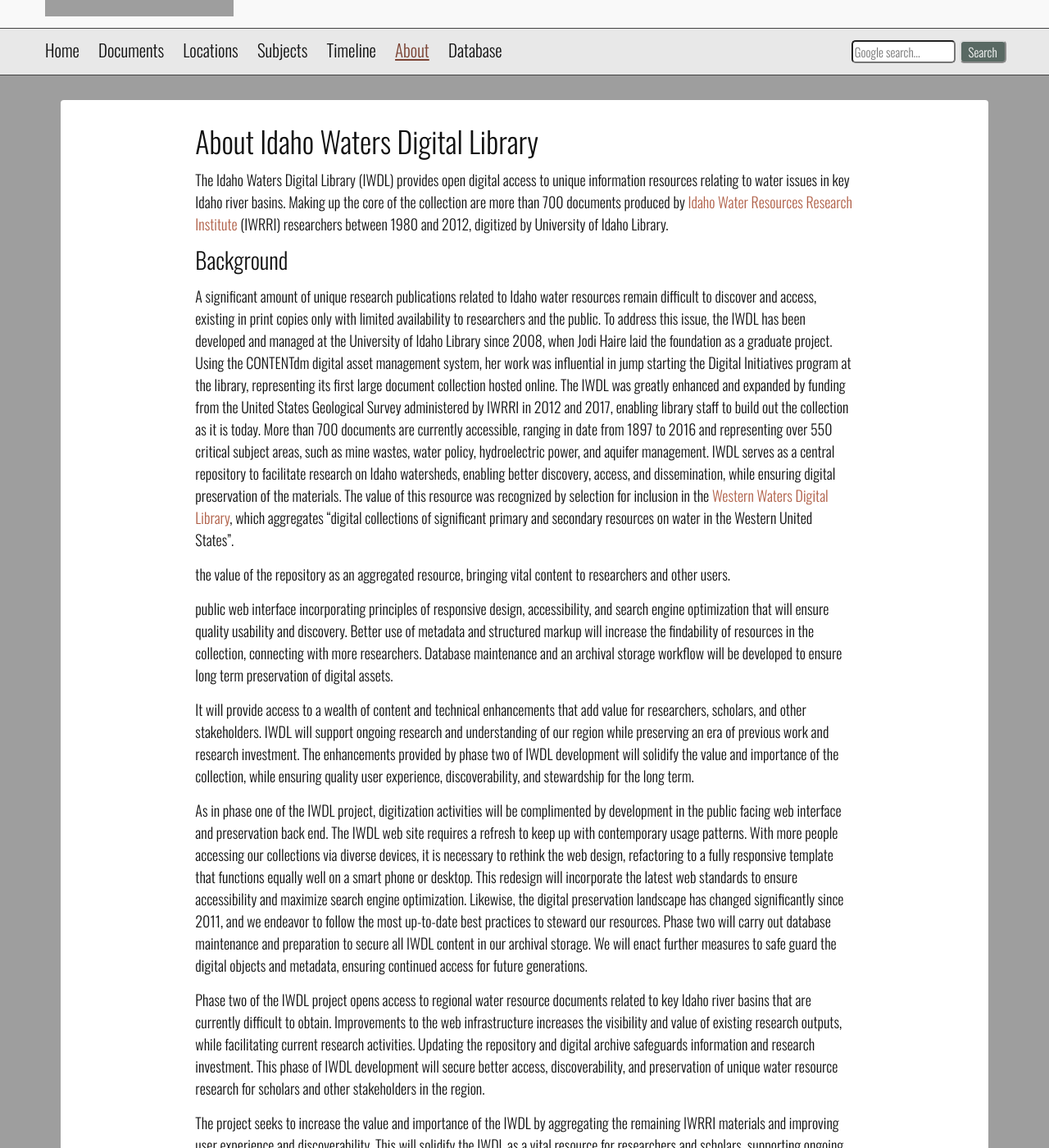
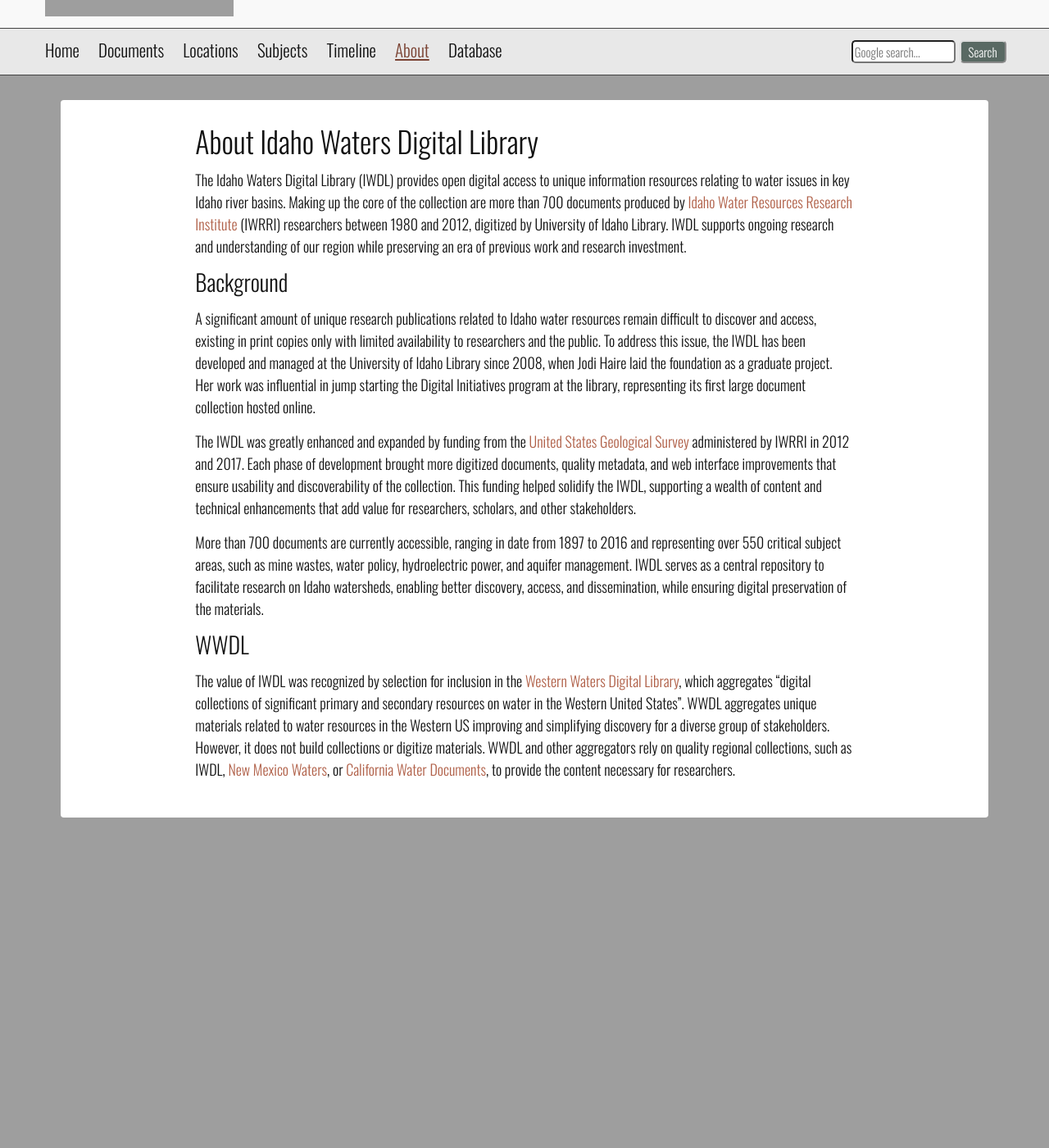
Before and after one commit to uidaholib/iwdl_source, a Jekyll site: the page built from about.md, in a window 1280 px wide and 1400 px high, scrolled down 329 px. Shown: the whole window at 82% size. Built offline with Jekyll 4.4.1, drawn with Linux system fonts in a browser that asks for light colours; after the commit the page ends 1356 px from its top, so only the background shows below that; some of the changed text lies outside the part shown.

Commit message:
edit about

```diff
--- a/about.md
+++ b/about.md
@@ -10,34 +10,26 @@
 
 The Idaho Waters Digital Library (IWDL) provides open digital access to unique information resources relating to water issues in key Idaho river basins.
 Making up the core of the collection are more than 700 documents produced by [Idaho Water Resources Research Institute](http://www.uidaho.edu/research/entities/iwrri) (IWRRI) researchers between 1980 and 2012, digitized by University of Idaho Library.
+IWDL supports ongoing research and understanding of our region while preserving an era of previous work and research investment.
 
 ## Background
 
 A significant amount of unique research publications related to Idaho water resources remain difficult to discover and access, existing in print copies only with limited availability to researchers and the public.
 To address this issue, the IWDL has been developed and managed at the University of Idaho Library since 2008, when Jodi Haire laid the foundation as a graduate project.
-Using the CONTENTdm digital asset management system, her work was influential in jump starting the Digital Initiatives program at the library, representing its first large document collection hosted online.
-The IWDL was greatly enhanced and expanded by funding from the United States Geological Survey administered by IWRRI in 2012 and 2017, enabling library staff to build out the collection as it is today.
+Her work was influential in jump starting the Digital Initiatives program at the library, representing its first large document collection hosted online.
+
+The IWDL was greatly enhanced and expanded by funding from the [United States Geological Survey](https://www.usgs.gov/) administered by IWRRI in 2012 and 2017.
+Each phase of development brought more digitized documents, quality metadata, and web interface improvements that ensure usability and discoverability of the collection.
+This funding helped solidify the IWDL, supporting a wealth of content and technical enhancements that add value for researchers, scholars, and other stakeholders.
+
 More than 700 documents are currently accessible, ranging in date from 1897 to 2016 and representing over 550 critical subject areas, such as mine wastes, water policy, hydroelectric power, and aquifer management.
 IWDL serves as a central repository to facilitate research on Idaho watersheds, enabling better discovery, access, and dissemination, while ensuring digital preservation of the materials.
-The value of this resource was recognized by selection for inclusion in the [Western Waters Digital Library](http://westernwaters.org/), which aggregates “digital collections of significant primary and secondary resources on water in the Western United States”.
 
-the value of the repository as an aggregated resource, bringing vital content to researchers and other users.
+## WWDL
 
-
-public web interface incorporating principles of responsive design, accessibility, and search engine optimization that will ensure quality usability and discovery.
-Better use of metadata and structured markup will increase the findability of resources in the collection, connecting with more researchers.
-Database maintenance and an archival storage workflow will be developed to ensure long term preservation of digital assets.
-
-It will provide access to a wealth of content and technical enhancements that add value for researchers, scholars, and other stakeholders.
-IWDL will support ongoing research and understanding of our region while preserving an era of previous work and research investment.
-The enhancements provided by phase two of IWDL development will solidify the value and importance of the collection, while ensuring quality user experience, discoverability, and stewardship for the long term.
-
-As in phase one of the IWDL project, digitization activities will be complimented by development in the public facing web interface and preservation back end. The IWDL web site requires a refresh to keep up with contemporary usage patterns. With more people accessing our collections via diverse devices, it is necessary to rethink the web design, refactoring to a fully responsive template that functions equally well on a smart phone or desktop. This redesign will incorporate the latest web standards to ensure accessibility and maximize search engine optimization. Likewise, the digital preservation landscape has changed significantly since 2011, and we endeavor to follow the most up-to-date best practices to steward our resources. Phase two will carry out database maintenance and preparation to secure all IWDL content in our archival storage. We will enact further measures to safe guard the digital objects and metadata, ensuring continued access for future generations.
-
-Phase two of the IWDL project opens access to regional water resource documents related to key Idaho river basins that are currently difficult to obtain. Improvements to the web infrastructure increases the visibility and value of existing research outputs, while facilitating current research activities. Updating the repository and digital archive safeguards information and research investment. This phase of IWDL development will secure better access, discoverability, and preservation of unique water resource research for scholars and other stakeholders in the region.
-
-The project seeks to increase the value and importance of the IWDL by aggregating the remaining IWRRI materials and improving user experience and discoverability. This will solidify the IWDL as a vital resource for researchers and scholars, supporting ongoing research and understanding of critical challenges in our region. Work on metadata and digital preservation will ensure continued long term access to the unique materials.
-
-The IWDL and two other UI Library digital collections are included in the Western Waters Digital Library (WWDL http://westernwaters.org/). WWDL aggregates unique materials related to water resources in the Western US improving and simplifying discovery for a diverse group of stakeholders. However, it does not build collections or digitize materials. WWDL and other aggregators rely on quality regional collections, such as IWDL, New Mexico Waters (http://econtent.unm.edu/cdm/landingpage/collection/NMWaters), or California Water Documents (http://ccdl.libraries.claremont.edu/cdm/landingpage/collection/cwd), to provide the content necessary for researchers.
+The value of IWDL was recognized by selection for inclusion in the [Western Waters Digital Library](http://westernwaters.org/), which aggregates “digital collections of significant primary and secondary resources on water in the Western United States”.
+WWDL aggregates unique materials related to water resources in the Western US improving and simplifying discovery for a diverse group of stakeholders.
+However, it does not build collections or digitize materials.
+WWDL and other aggregators rely on quality regional collections, such as IWDL, [New Mexico Waters](http://econtent.unm.edu/cdm/landingpage/collection/NMWaters), or [California Water Documents](http://ccdl.libraries.claremont.edu/cdm/landingpage/collection/cwd), to provide the content necessary for researchers.
 
 </div>
```
Also changed, not shown: lunr-search.md (+1 -1 lines).
